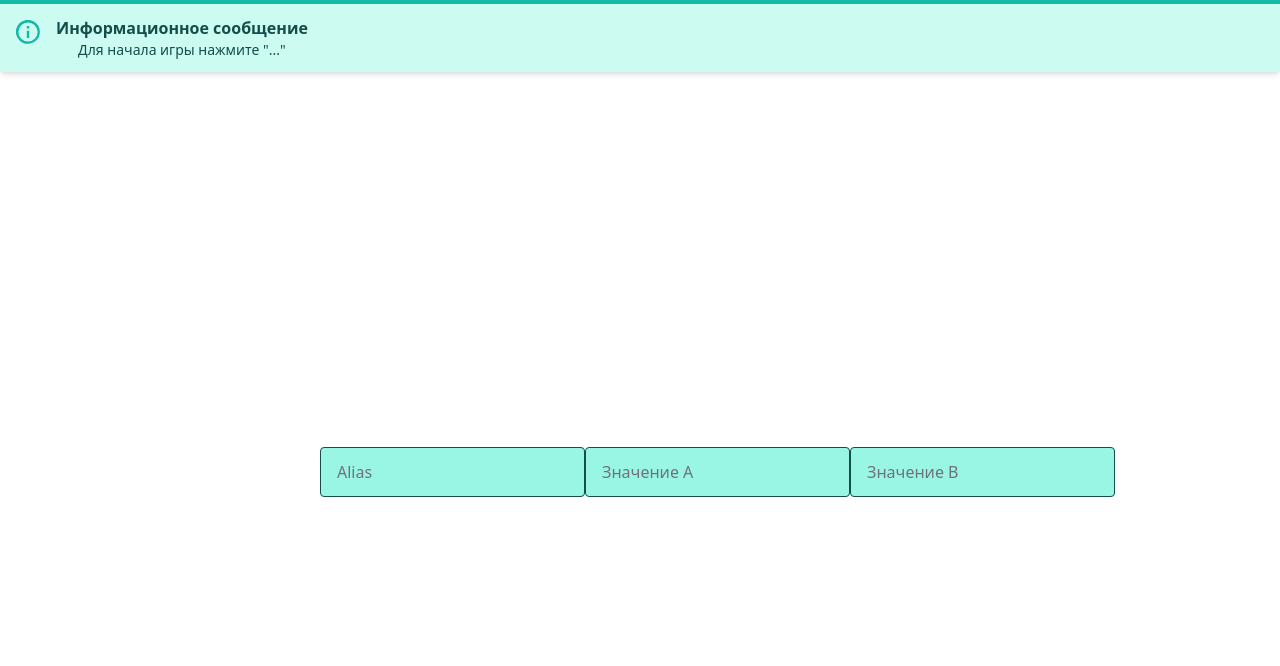
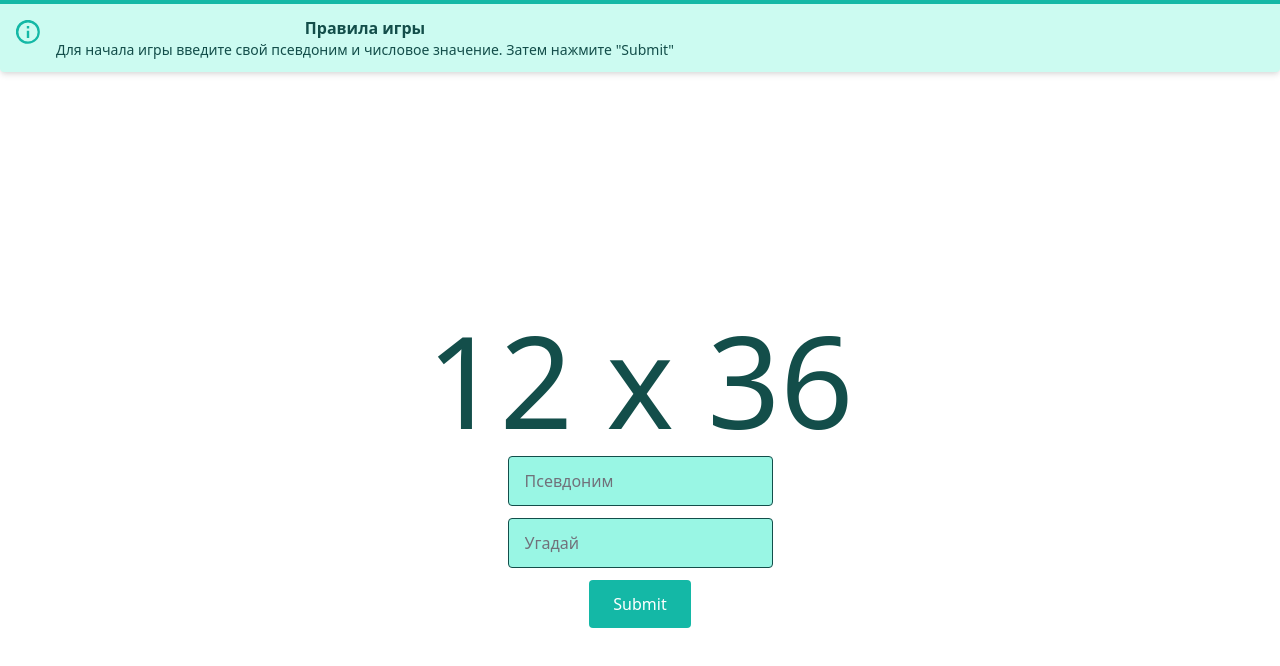
Before and after one commit to AlexBugrimov/multiplication-random, a React (Create React App) app in the folder frontend/: page / in a window 1280 px wide. Shown: the top 666 px of the page. Built offline with nearby package versions, Linux system fonts and the light colour scheme.

Commit message:
feat: Added all components to Layout

```diff
--- a/frontend/src/components/Banner.tsx
+++ b/frontend/src/components/Banner.tsx
@@ -10,8 +10,8 @@ export const Banner = () => (
         </svg>
       </div>
       <div>
-        <p className="font-bold">Информационное сообщение</p>
-        <p className="text-sm">Для начала игры нажмите "..."</p>
+        <p className="font-bold">Правила игры</p>
+        <p className="text-sm">Для начала игры введите свой псевдоним и числовое значение. Затем нажмите "Submit"</p>
       </div>
     </div>
   </div>
--- /dev/null
+++ b/frontend/src/components/Button.tsx
@@ -0,0 +1,6 @@
+import React from "react";
+
+export const Button = (props: {
+  text: string
+}) => (<button type="button"
+               className="bg-teal-500 text-white font-medium px-6 py-3 rounded hover:bg-teal-700">{props.text}</button>)
--- /dev/null
+++ b/frontend/src/components/Challenge.tsx
@@ -0,0 +1,8 @@
+import React from "react";
+
+export const Challenge = (props: {
+  factorA: number,
+  factorB: number
+}) => (<div className="text-9xl text-teal-900">
+  {props.factorA} x {props.factorB}
+</div>)
--- a/frontend/src/components/Form.tsx
+++ b/frontend/src/components/Form.tsx
@@ -2,6 +2,6 @@ import React from "react";
 
 export const Form = (props: {
   children: any
-}) => (<div className="flex items-center h-screen w-1/2">
+}) => (<div className="flex items-center h-screen flex-col justify-center gap-3">
   {props.children}
 </div>)
--- a/frontend/src/components/Input.tsx
+++ b/frontend/src/components/Input.tsx
@@ -1,10 +1,13 @@
 import React from "react";
 
 export const Input = (props: {
+  type: string,
+  min?: number,
   placeholder: string
 }) => (<div className="max-w-xs w-full mx-auto">
   <input
-    type="text"
+    type={props.type}
+    min={props.min}
     className="bg-teal-200 focus:bg-white border-transparent focus:border-teal-400 text-gray-900 appearance-none
     inline-block border rounded py-3 px-4 focus:outline-none border-6 border-teal-900"
     placeholder={props.placeholder}/>
--- a/frontend/src/components/Layout.tsx
+++ b/frontend/src/components/Layout.tsx
@@ -2,6 +2,6 @@ import React from "react";
 
 export const Layout = (props: {
   children: any
-}) => (<div className="flex items-center h-screen justify-center">
+}) => (<div className="flex h-screen justify-center">
   {props.children}
 </div>)
--- /dev/null
+++ b/frontend/src/components/index.ts
@@ -0,0 +1,8 @@
+import {Banner} from "../components/Banner";
+import {Input} from "../components/Input";
+import {Layout} from "../components/Layout";
+import {Form} from "../components/Form";
+import {Button} from "../components/Button";
+import {Challenge} from "../components/Challenge";
+
+export {Banner, Input, Form, Layout, Challenge, Button}
--- a/frontend/src/pages/App.tsx
+++ b/frontend/src/pages/App.tsx
@@ -1,9 +1,7 @@
 import React from 'react';
 import '../App.css';
-import {Banner} from "../components/Banner";
-import {Input} from "../components/Input";
-import {Layout} from "../components/Layout";
-import {Form} from "../components/Form";
+import {Banner, Button, Challenge, Form, Input, Layout} from "../components";
+
 
 function App() {
   return (
@@ -11,11 +9,17 @@ function App() {
       <Banner/>
       <Layout>
         <Form>
-          <div className="flex justify-center">
-            <Input placeholder="Alias"/>
-          </div>
-          <Input placeholder="Значение А"/>
-          <Input placeholder="Значение B"/>
+          <Challenge factorA={12} factorB={36}/>
+          <Input
+            type="text"
+            placeholder="Псевдоним"
+          />
+          <Input
+            type="number"
+            min={0}
+            placeholder="Угадай"
+          />
+          <Button text="Submit"/>
         </Form>
       </Layout>
     </div>
```
